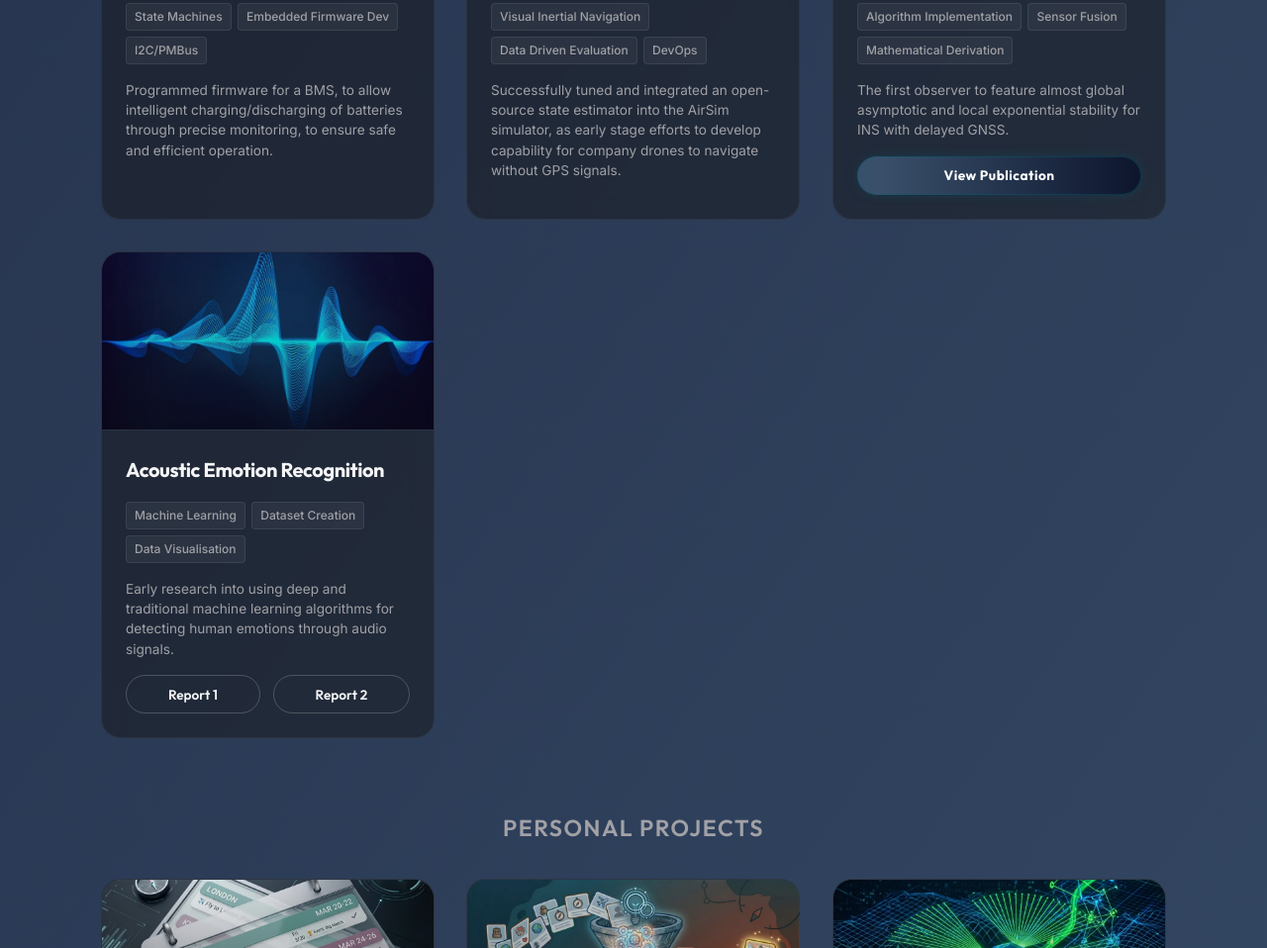
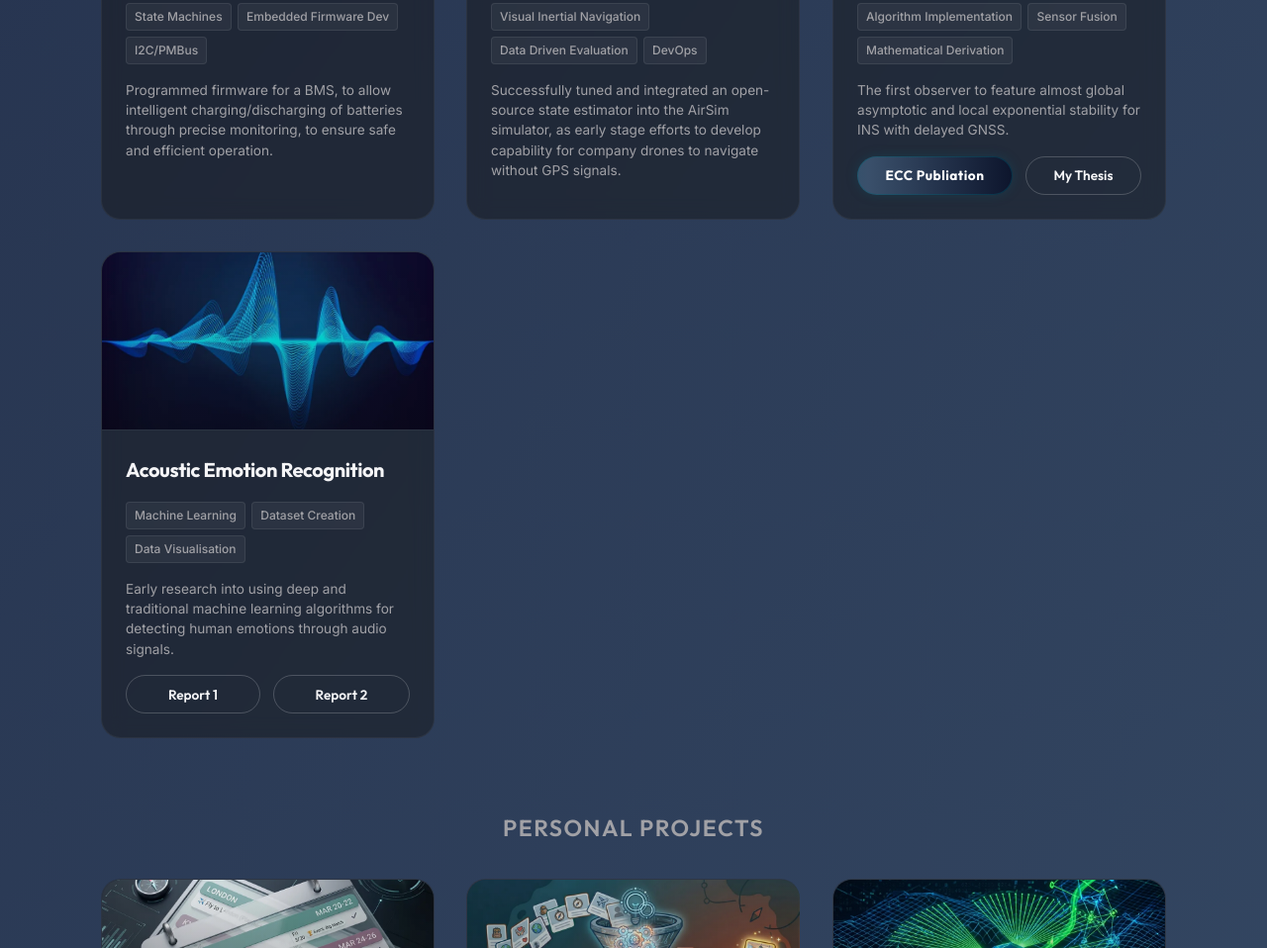
Before and after one commit to pwick15/portfolio-website, a plain HTML site: page index.html in a window 1280 px wide. Shown: the part 2940-3898 px from the top of the page at 99% size. Drawn offline with Linux system fonts and the light colour scheme.

Commit message:
updated incorrect doc references + minor aesthetic adjustments

```diff
--- a/index.html
+++ b/index.html
@@ -445,12 +445,23 @@
                 class="btn btn-journal"
                 onclick="
                   window.open(
-                    './assets/documents/doc-paper-gps-denied-forest.pdf',
+                    'https://www.sciencedirect.com/science/article/pii/S0947358024001079',
                     '_blank',
                   )
                 "
               >
-                View Publication
+                ECC Publiation
+              </button>
+              <button
+                class="btn btn-color-2"
+                onclick="
+                  window.open(
+                    './assets/documents/doc-paper-cins-thesis.pdf',
+                    '_blank',
+                  )
+                "
+              >
+                My Thesis
               </button>
             </div>
           </div>
@@ -482,7 +493,7 @@
                 class="btn btn-color-2"
                 onclick="
                   window.open(
-                    './assets/documents/doc-paper-acoustic-emotion.pdf',
+                    './assets/documents/doc-paper-acoustic-emotion-1.pdf',
                     '_blank',
                   )
                 "
@@ -493,7 +504,7 @@
                 class="btn btn-color-2"
                 onclick="
                   window.open(
-                    './assets/documents/doc-paper-cins-thesis.pdf',
+                    './assets/documents/doc-paper-acoustic-emotion-2.pdf',
                     '_blank',
                   )
                 "
--- a/style.css
+++ b/style.css
@@ -1225,7 +1225,8 @@ article p {
   margin-top: 0.5rem;
 }
 
-.project-card .btn-journal {
+.project-card .btn-journal,
+.honour-card .btn-journal {
   background: linear-gradient(90deg, #0a1128, #005f73, #3a506b, #0a1128);
   background-size: 300% 100%;
   color: #ffffff !important;
@@ -1248,7 +1249,8 @@ article p {
   }
 }
 
-.project-card .btn-journal:hover {
+.project-card .btn-journal:hover,
+.honour-card .btn-journal:hover {
   transform: translateY(-2px);
   border-color: rgba(0, 95, 115, 0.8);
   box-shadow: 0 0 20px rgba(0, 95, 115, 0.7);
```
Also changed, not shown: 4 other files.
